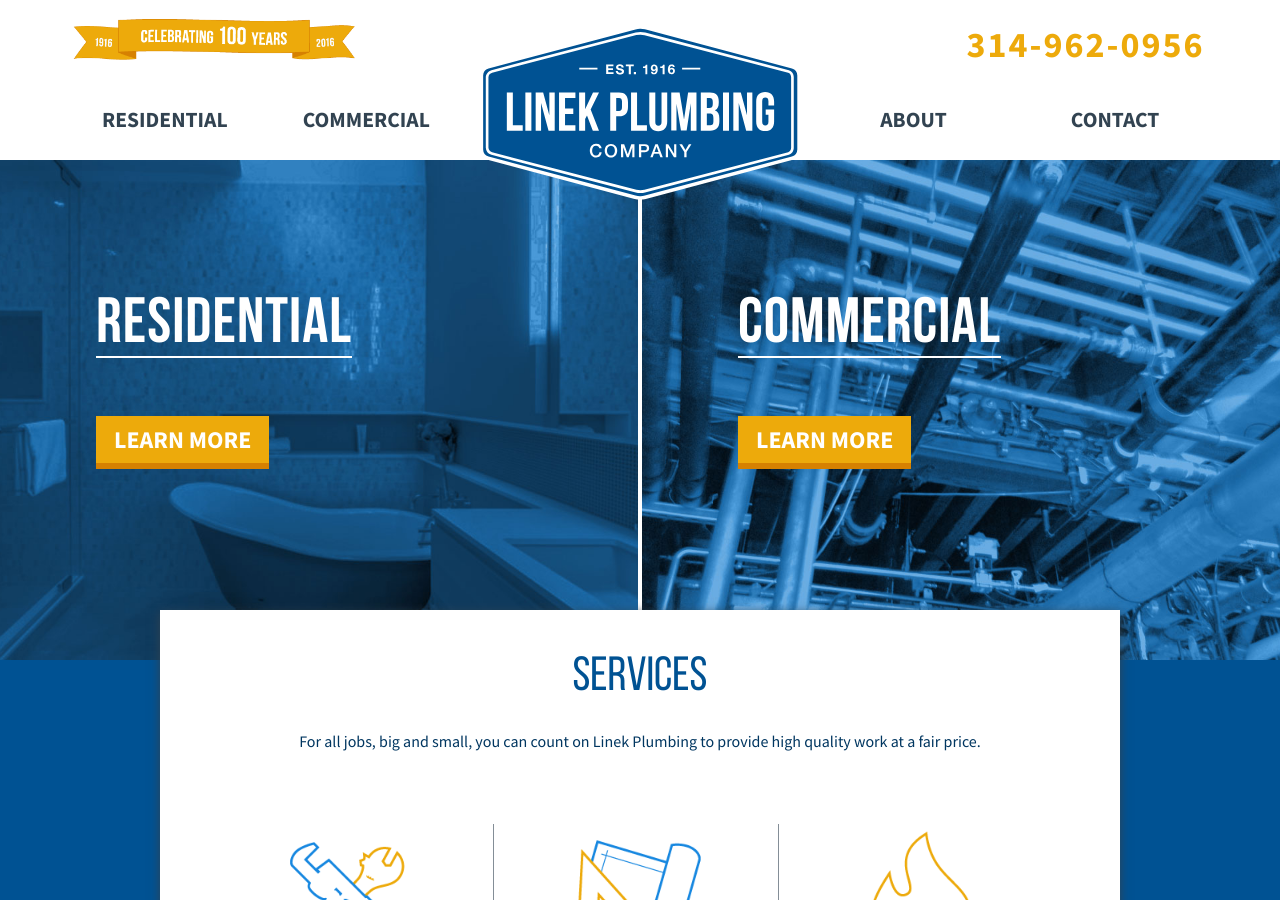
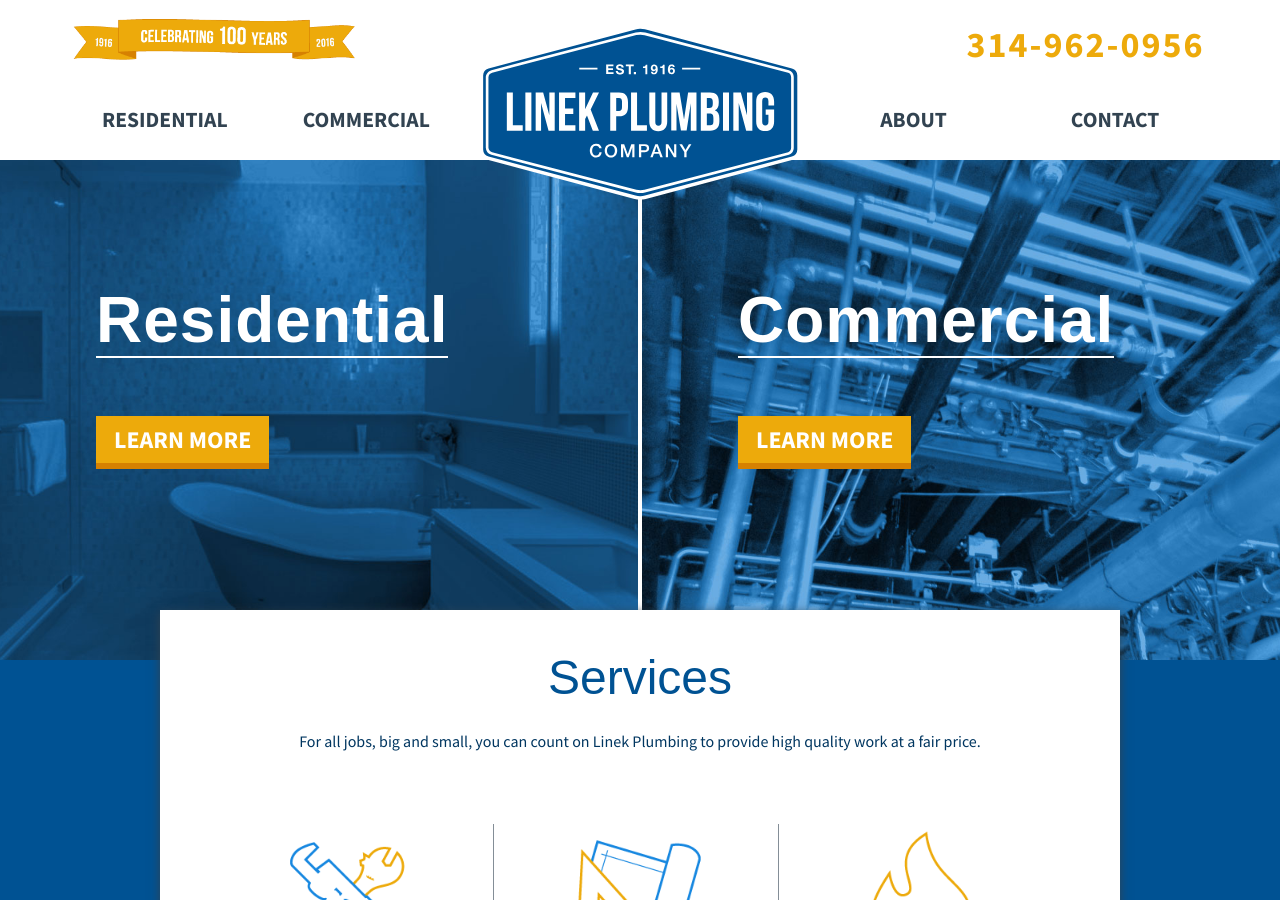
Before and after one commit to alexlinek/lpc, a Jekyll site: the page built from index.html, in a window 1280 px wide and 900 px high. Built offline with Jekyll 4.4.1, drawn with Linux system fonts in a browser that asks for light colours; some web fonts are replaced.

Commit message:
Font absolute path

```diff
--- a/css/main.scss
+++ b/css/main.scss
@@ -6,22 +6,22 @@
 // @font-face
 @font-face {
   font-family: 'bebas-neue';
-  src: url('/fonts/bebas/bebasneue_bold.eot'); /* IE9 Compat Modes */
-  src: url('/fonts/bebas/bebasneue_bold.eot?#iefix') format('embedded-opentype'), /* IE6-IE8 */
-       url('/fonts/bebas/bebasneue_bold.woff2') format('woff2'),
-       url('/fonts/bebas/bebasneue_bold.woff') format('woff'),
-       url('/fonts/bebas/bebasneue_bold.ttf') format('truetype');
+  src: url('fonts/bebas/bebasneue_bold.eot'); /* IE9 Compat Modes */
+  src: url('fonts/bebas/bebasneue_bold.eot?#iefix') format('embedded-opentype'), /* IE6-IE8 */
+       url('fonts/bebas/bebasneue_bold.woff2') format('woff2'),
+       url('fonts/bebas/bebasneue_bold.woff') format('woff'),
+       url('fonts/bebas/bebasneue_bold.ttf') format('truetype');
   font-weight: bold;
   font-style: normal;
 }
 
 @font-face {
   font-family: 'bebas-neue';
-  src: url('/fonts/bebas/bebasneue_regular.eot'); /* IE9 Compat Modes */
-  src: url('/fonts/bebas/bebasneue_regular.eot?#iefix') format('embedded-opentype'), /* IE6-IE8 */
-       url('/fonts/bebas/bebasneue_regular.woff2') format('woff2'),
-       url('/fonts/bebas/bebasneue_regular.woff') format('woff'),
-       url('/fonts/bebas/bebasneue_regular.ttf') format('truetype');
+  src: url('fonts/bebas/bebasneue_regular.eot'); /* IE9 Compat Modes */
+  src: url('fonts/bebas/bebasneue_regular.eot?#iefix') format('embedded-opentype'), /* IE6-IE8 */
+       url('fonts/bebas/bebasneue_regular.woff2') format('woff2'),
+       url('fonts/bebas/bebasneue_regular.woff') format('woff'),
+       url('fonts/bebas/bebasneue_regular.ttf') format('truetype');
   font-weight: normal;
   font-style: normal;
 }
```
